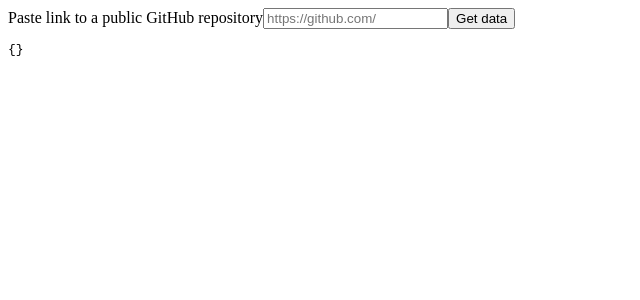
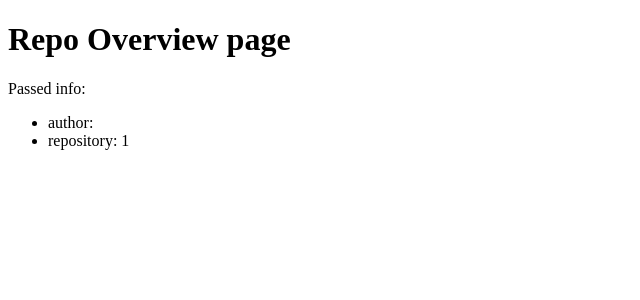
Before and after one commit to apalevich/AI_reviewer, a Vue app: page /1/1 in a window 1280 px wide. Shown: the top 300 px of the page, without its empty margins (0-640 px from the left). Built offline with nearby package versions, Linux system fonts and the light colour scheme.

Commit message:
Add vue-router with fallback support

```diff
--- a/package.json
+++ b/package.json
@@ -13,11 +13,11 @@
   },
   "dependencies": {
     "axios": "^1.4.0",
+    "connect-history-api-fallback": "^2.0.0",
     "cors": "^2.8.5",
     "dotenv": "^16.1.4",
     "express": "^4.18.2",
     "pinia": "^2.0.36",
-    "sass": "^1.63.3",
     "vue": "^3.3.2",
     "vue-router": "^4.2.0",
     "vuetify": "^3.3.3"
@@ -32,6 +32,7 @@
     "jsdom": "^22.0.0",
     "nodemon": "^2.0.22",
     "prettier": "^2.8.8",
+    "sass": "^1.63.3",
     "vite": "^4.3.5",
     "vitest": "^0.31.0"
   }
--- a/server.js
+++ b/server.js
@@ -2,9 +2,11 @@
 const express = require('express');
 const axios = require('axios');
 const cors = require('cors');
+const history = require('connect-history-api-fallback');
 
 const app = express();
 app.use(express.json());
+app.use(history());
 app.use(
     cors({
         origin: 'http://localhost:5173' // Allow requests from this origin
--- a/src/components/App.vue
+++ b/src/components/App.vue
@@ -1,36 +1,3 @@
 <template>
-    <div class="w-screen h-screen bg-indigo-500 flex items-center justify-center flex-col">
-        <form @submit.prevent="getRepo" class="flex flex-col">
-            <label for="url">Paste link to a public GitHub repository</label>
-            <input type="url" name="url" id="url" v-model="url" required placeholder="https://github.com/">
-            <button type="submit">Get data</button>
-        </form>
-        <pre>{{ res }}</pre>
-    </div>
+    <router-view></router-view>
 </template>
-<script>
-export default {
-    name: 'EntryPage',
-    data() {
-        return {
-            url: '',
-            res: {},
-        }
-    },
-    methods: {
-        async getRepo() {
-            const url = new URL(this.url);
-            const [owner, repo] = url.pathname.slice(1).split('/');
-
-            try {
-                const response = await fetch(`http://localhost:8000/getrepo/${owner}/${repo}`);
-                const data = await response.json();
-                this.res = atob(data.content);
-                console.log('data', atob(data));
-            } catch (error) {
-                console.error(error)
-            }
-        }
-    },
-}
-</script>
--- /dev/null
+++ b/src/components/OverviewPage.vue
@@ -0,0 +1,25 @@
+<template>
+    <h1>Repo Overview page</h1>
+    <p>
+        Passed info:
+        <ul>
+            <li>author: {{ userName }}</li>
+            <li>repository: {{ repoName  }}</li>
+        </ul>
+    </p>
+</template>
+<script>
+export default {
+    name: 'OverviewPage',
+    data() {
+        return {
+            userName: '',
+            repoName: '',
+        }
+    },
+    created() {
+        this.author = this.$route.params.author;
+        this.repoName = this.$route.params.repo;
+    },
+}
+</script>
--- /dev/null
+++ b/src/components/SearchPage.vue
@@ -0,0 +1,36 @@
+<template>
+    <div class="w-screen h-screen bg-indigo-500 flex items-center justify-center flex-col">
+        <form @submit.prevent="getRepo" class="flex flex-col">
+            <label for="url">Paste link to a public GitHub repository</label>
+            <input type="url" name="url" id="url" v-model="url" required placeholder="https://github.com/">
+            <button type="submit">Get data</button>
+        </form>
+        <pre>{{ res }}</pre>
+    </div>
+</template>
+<script>
+export default {
+    name: 'SearchPage',
+    data() {
+        return {
+            url: '',
+            res: {},
+        }
+    },
+    methods: {
+        async getRepo() {
+            const url = new URL(this.url);
+            const [owner, repo] = url.pathname.slice(1).split('/');
+
+            try {
+                const response = await fetch(`http://localhost:8000/getrepo/${owner}/${repo}`);
+                const data = await response.json();
+                this.res = atob(data.content);
+                console.log('data', atob(data));
+            } catch (error) {
+                console.error(error)
+            }
+        }
+    },
+}
+</script>
--- a/src/main.js
+++ b/src/main.js
@@ -1,6 +1,9 @@
 import { createApp } from "vue";
-import App from './components/App.vue';
+import router from '@/src/router';
+import App from '@/src/components/App.vue';
 
 const app = createApp(App);
 
-app.mount('#app')
+app
+.use(router)
+.mount('#app')
--- /dev/null
+++ b/src/router/index.js
@@ -0,0 +1,19 @@
+import { createRouter, createWebHistory } from "vue-router";
+import SearchPage from '@/src/components/SearchPage.vue';
+import OverviewPage from '@/src/components/OverviewPage.vue';
+
+export default createRouter({
+  history: createWebHistory(),
+  routes: [
+    {
+        path: '/',
+        name: 'home',
+        component: SearchPage
+    },
+    {
+        path: '/:author/:repo',
+        name: 'overview',
+        component: OverviewPage,
+    }
+  ]
+})
--- a/vite.config.js
+++ b/vite.config.js
@@ -8,7 +8,7 @@ export default defineConfig({
   plugins: [vue()],
   resolve: {
     alias: {
-      '@': fileURLToPath(new URL('./src', import.meta.url))
+      '@': fileURLToPath(new URL('.', import.meta.url))
     }
   }
 })
```
Also changed, not shown: 1 other file (tests, documents, lock files or other folders).
